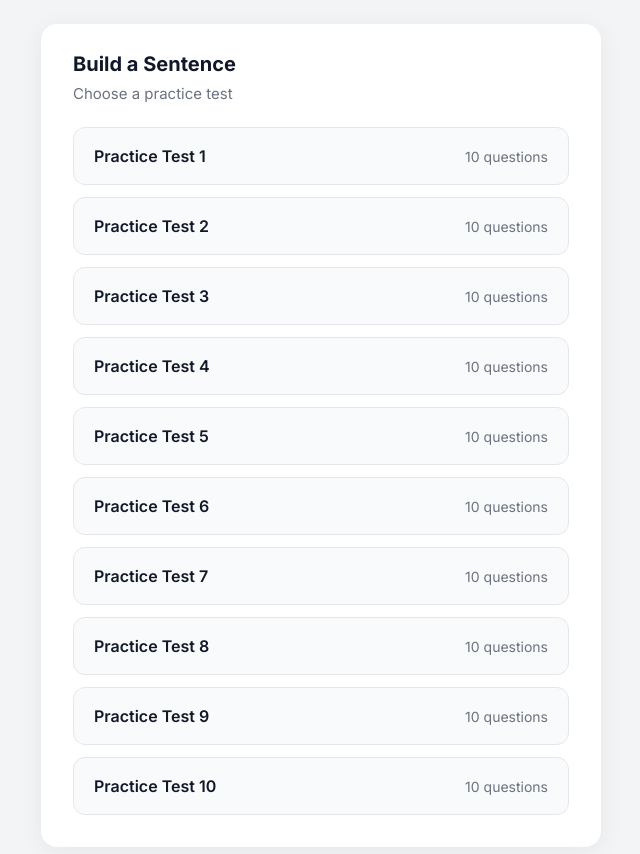
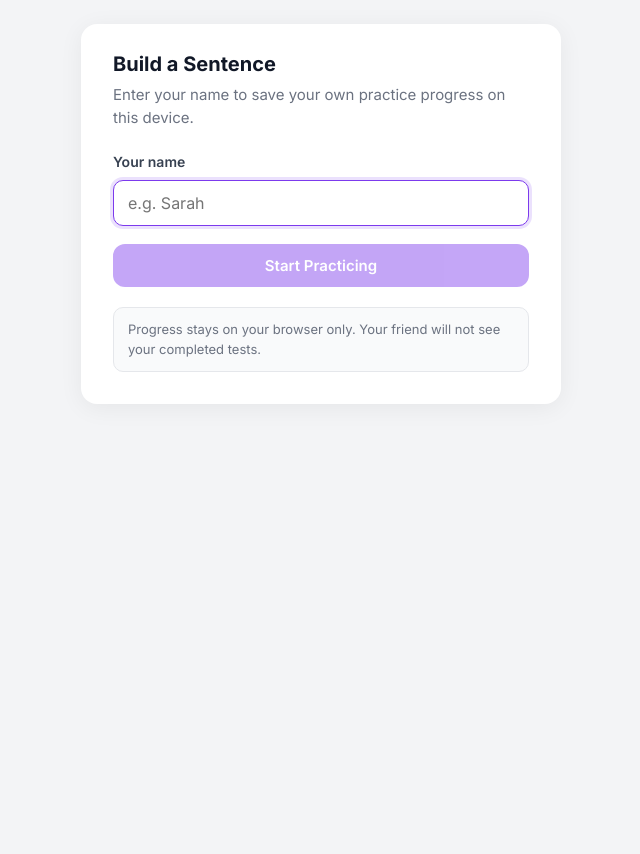
Before and after one commit to Daniyal-Shah/TOEFL-Practice-App, a React (Vite) app: page / in a window 1280 px wide. Shown: the top 854 px of the page, without its empty margins (319-959 px from the left). After the commit the page ends 800 px from the top, so only its background shows below. Built offline with nearby package versions, Linux system fonts and the light colour scheme.

Commit message:
User based practice

```diff
--- a/src/App.css
+++ b/src/App.css
@@ -546,6 +546,100 @@
   max-width: 560px;
 }
 
+.profile-screen {
+  max-width: 480px;
+}
+
+.profile-screen__subtitle,
+.profile-screen__note {
+  font-size: 15px;
+  color: #6b7280;
+  line-height: 1.5;
+}
+
+.profile-screen__subtitle {
+  margin-top: 8px;
+  margin-bottom: 24px;
+}
+
+.profile-screen__form {
+  display: flex;
+  flex-direction: column;
+  gap: 10px;
+  text-align: left;
+  margin-bottom: 20px;
+}
+
+.profile-screen__label {
+  font-size: 14px;
+  font-weight: 600;
+  color: #374151;
+}
+
+.profile-screen__input {
+  width: 100%;
+  padding: 12px 14px;
+  border: 1px solid #d1d5db;
+  border-radius: 10px;
+  font: inherit;
+  font-size: 16px;
+  color: #111827;
+  background: #fff;
+  transition: border-color 0.15s, box-shadow 0.15s;
+}
+
+.profile-screen__input:focus {
+  outline: none;
+  border-color: #7c3aed;
+  box-shadow: 0 0 0 3px rgba(124, 58, 237, 0.15);
+}
+
+.profile-screen__submit {
+  margin-top: 8px;
+  justify-content: center;
+}
+
+.profile-screen__note {
+  font-size: 13px;
+  text-align: left;
+  padding: 12px 14px;
+  border-radius: 10px;
+  background: #f9fafb;
+  border: 1px solid #e5e7eb;
+}
+
+.test-selection__user-bar {
+  display: flex;
+  align-items: center;
+  justify-content: space-between;
+  gap: 12px;
+  margin-bottom: 20px;
+  padding-bottom: 16px;
+  border-bottom: 1px solid #e5e7eb;
+}
+
+.test-selection__user-label {
+  font-size: 14px;
+  color: #6b7280;
+}
+
+.test-selection__user-label strong {
+  color: #111827;
+}
+
+.test-selection__switch-user {
+  font-size: 13px;
+  font-weight: 600;
+  color: #7c3aed;
+  padding: 6px 10px;
+  border-radius: 8px;
+  transition: background 0.15s;
+}
+
+.test-selection__switch-user:hover {
+  background: #f5f3ff;
+}
+
 .test-selection__subtitle {
   margin-top: 8px;
   margin-bottom: 24px;
--- a/src/App.jsx
+++ b/src/App.jsx
@@ -3,11 +3,33 @@ import "./App.css";
 import questionData from "./data/questions.json";
 
 const QUESTIONS_PER_TEST = 10;
-const COMPLETED_TESTS_STORAGE_KEY = "building-sentence-completed-tests";
+const CURRENT_USER_KEY = "building-sentence-current-user";
 
-function loadCompletedTests() {
+function slugifyName(name) {
+  return (
+    name
+      .trim()
+      .toLowerCase()
+      .replace(/\s+/g, "-")
+      .replace(/[^a-z0-9-]/g, "") || "user"
+  );
+}
+
+function getCompletedTestsKey(userSlug) {
+  return `building-sentence-completed-tests:${userSlug}`;
+}
+
+function loadCurrentUser() {
+  return localStorage.getItem(CURRENT_USER_KEY);
+}
+
+function saveCurrentUser(name) {
+  localStorage.setItem(CURRENT_USER_KEY, name.trim());
+}
+
+function loadCompletedTests(userSlug) {
   try {
-    const stored = localStorage.getItem(COMPLETED_TESTS_STORAGE_KEY);
+    const stored = localStorage.getItem(getCompletedTestsKey(userSlug));
     if (!stored) return new Set();
 
     const parsed = JSON.parse(stored);
@@ -17,9 +39,9 @@ function loadCompletedTests() {
   }
 }
 
-function saveCompletedTests(completed) {
+function saveCompletedTests(userSlug, completed) {
   localStorage.setItem(
-    COMPLETED_TESTS_STORAGE_KEY,
+    getCompletedTestsKey(userSlug),
     JSON.stringify([...completed]),
   );
 }
@@ -91,10 +113,77 @@ function ProgressBar({ total, current, completed }) {
   );
 }
 
-function TestSelectionScreen({ tests, completedTests, onSelect }) {
+function ProfileScreen({ onContinue }) {
+  const [name, setName] = useState("");
+
+  const handleSubmit = (event) => {
+    event.preventDefault();
+    const trimmed = name.trim();
+    if (!trimmed) return;
+    onContinue(trimmed);
+  };
+
+  return (
+    <div className="app">
+      <main className="card profile-screen">
+        <h1 className="card__title">Build a Sentence</h1>
+        <p className="profile-screen__subtitle">
+          Enter your name to save your own practice progress on this device.
+        </p>
+        <form className="profile-screen__form" onSubmit={handleSubmit}>
+          <label className="profile-screen__label" htmlFor="profile-name">
+            Your name
+          </label>
+          <input
+            id="profile-name"
+            className="profile-screen__input"
+            type="text"
+            value={name}
+            onChange={(event) => setName(event.target.value)}
+            placeholder="e.g. Sarah"
+            autoComplete="name"
+            autoFocus
+            maxLength={40}
+          />
+          <button
+            type="submit"
+            className="btn btn--primary profile-screen__submit"
+            disabled={!name.trim()}
+          >
+            Start Practicing
+          </button>
+        </form>
+        <p className="profile-screen__note">
+          Progress stays on your browser only. Your friend will not see your
+          completed tests.
+        </p>
+      </main>
+    </div>
+  );
+}
+
+function TestSelectionScreen({
+  tests,
+  completedTests,
+  userName,
+  onSelect,
+  onSwitchUser,
+}) {
   return (
     <div className="app">
       <main className="card test-selection">
+        <div className="test-selection__user-bar">
+          <span className="test-selection__user-label">
+            Practicing as <strong>{userName}</strong>
+          </span>
+          <button
+            type="button"
+            className="test-selection__switch-user"
+            onClick={onSwitchUser}
+          >
+            Switch user
+          </button>
+        </div>
         <h1 className="card__title">Build a Sentence</h1>
         <p className="test-selection__subtitle">Choose a practice test</p>
         <ul className="test-selection__list">
@@ -640,19 +729,43 @@ export default function App() {
     () => chunkQuestions(allQuestions, QUESTIONS_PER_TEST),
     [allQuestions],
   );
+  const [userName, setUserName] = useState(() => loadCurrentUser());
+  const userSlug = userName ? slugifyName(userName) : null;
   const [selectedTestIndex, setSelectedTestIndex] = useState(null);
-  const [completedTests, setCompletedTests] = useState(() => loadCompletedTests());
+  const [completedTests, setCompletedTests] = useState(() =>
+    userSlug ? loadCompletedTests(userSlug) : new Set(),
+  );
 
-  const markTestComplete = useCallback((testIndex) => {
-    setCompletedTests((prev) => {
-      if (prev.has(testIndex)) return prev;
+  const handleSetUser = useCallback((name) => {
+    const slug = slugifyName(name);
+    saveCurrentUser(name);
+    setUserName(name.trim());
+    setCompletedTests(loadCompletedTests(slug));
+    setSelectedTestIndex(null);
+  }, []);
 
-      const next = new Set(prev);
-      next.add(testIndex);
-      saveCompletedTests(next);
-      return next;
-    });
+  const handleSwitchUser = useCallback(() => {
+    localStorage.removeItem(CURRENT_USER_KEY);
+    setUserName(null);
+    setCompletedTests(new Set());
+    setSelectedTestIndex(null);
   }, []);
+
+  const markTestComplete = useCallback(
+    (testIndex) => {
+      if (!userSlug) return;
+
+      setCompletedTests((prev) => {
+        if (prev.has(testIndex)) return prev;
+
+        const next = new Set(prev);
+        next.add(testIndex);
+        saveCompletedTests(userSlug, next);
+        return next;
+      });
+    },
+    [userSlug],
+  );
 
   const handleTestComplete = useCallback(() => {
     if (selectedTestIndex !== null) {
@@ -660,12 +773,18 @@ export default function App() {
     }
   }, [markTestComplete, selectedTestIndex]);
 
+  if (!userName) {
+    return <ProfileScreen onContinue={handleSetUser} />;
+  }
+
   if (selectedTestIndex === null) {
     return (
       <TestSelectionScreen
         tests={practiceTests}
         completedTests={completedTests}
+        userName={userName}
         onSelect={setSelectedTestIndex}
+        onSwitchUser={handleSwitchUser}
       />
     );
   }
```
